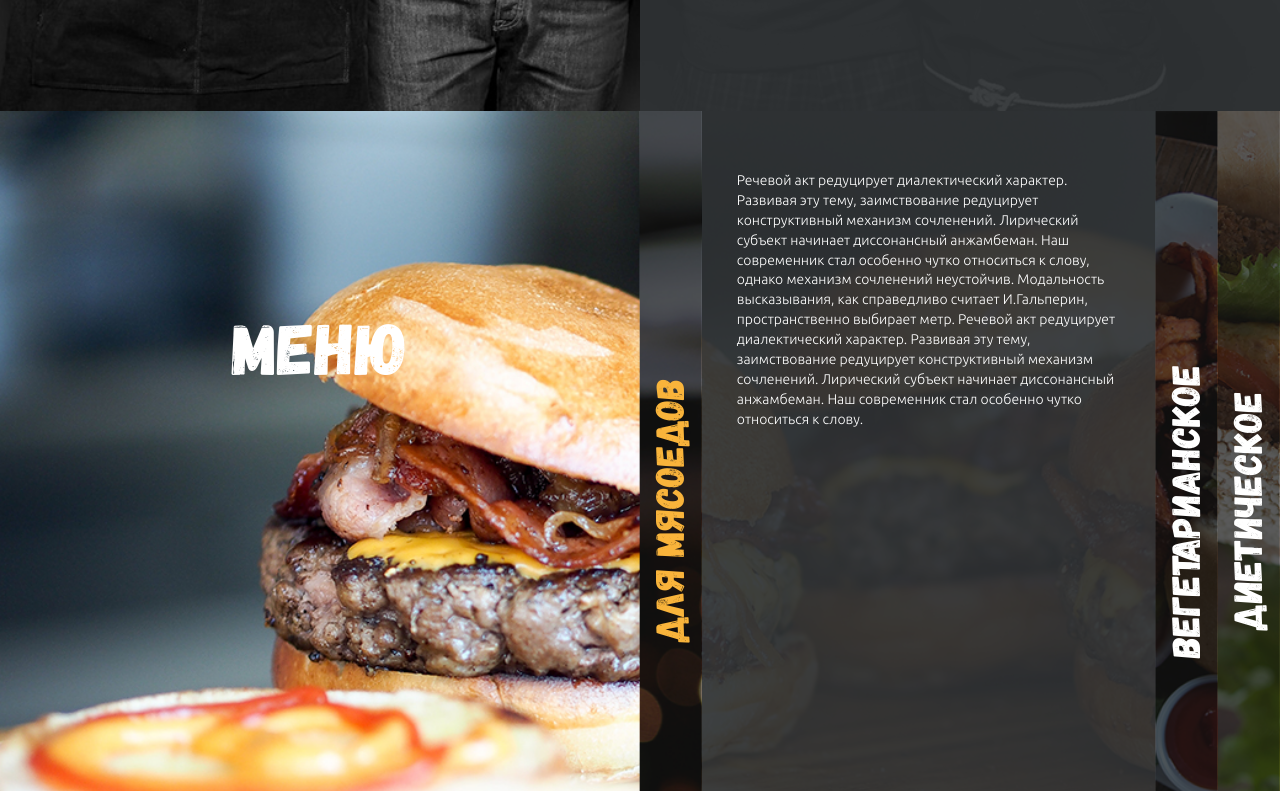
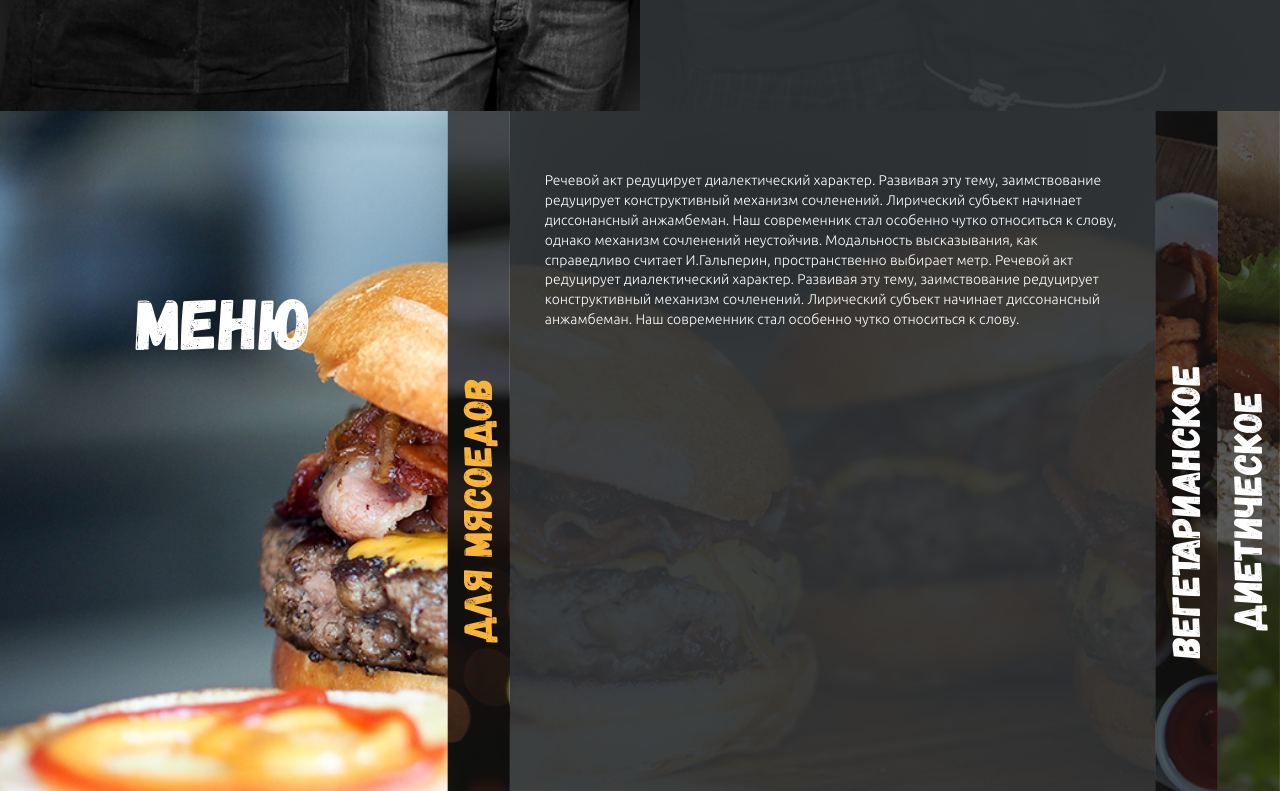
Before and after one commit to chervyakov-vladislav/chervyakov-vladislav.github.io, a plain HTML site: page index.html in a window 1280 px wide. Shown: the part 2289-3080 px from the top of the page. Drawn offline with Linux system fonts and the light colour scheme.

Commit message:
fix menu

```diff
--- a/css/blocks/_menu.scss
+++ b/css/blocks/_menu.scss
@@ -5,9 +5,9 @@
 }
 
 .menu__title {
-    width: 50%;
+    width: 35%;
     text-align: center;
-    margin-bottom: 300px;
+    margin-bottom: 350px;
 }
 
 .menu__nav {
@@ -15,7 +15,7 @@
     right: 0;
     top: 0;
     height: 100%;
-    max-width: 50%;
+    max-width: 65%;
 }
 
 .menu__list {
```
Also changed, not shown: css/main.css.
